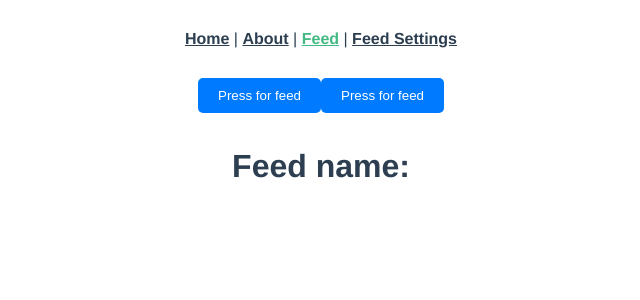
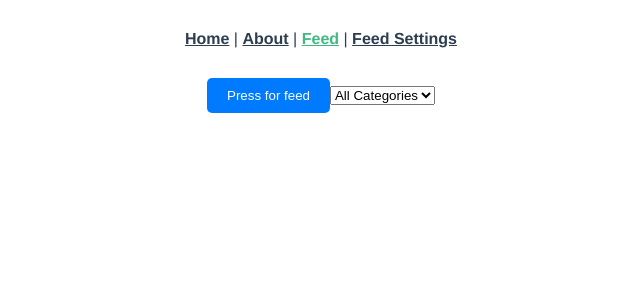
Before and after one commit to Romar-II/lolo-v5-frontend, a Vue app: page /feed in a window 1280 px wide. Shown: the top 300 px of the page, without its empty margins (319-959 px from the left). Built offline with nearby package versions, Linux system fonts and the light colour scheme.

Commit message:
Initial commit

```diff
--- a/src/views/FeedView.vue
+++ b/src/views/FeedView.vue
@@ -1,8 +1,13 @@
 <template>
-  <button @click="getFeeds">Press for feed</button>
-  <button @click="getFeeds">Press for feed</button>
-  <div v-for="content in contents">
-    <h1>Feed name:{{ content.feedTitle }}</h1>
+  <div>
+    <button @click="getFeeds">Press for feed</button>
+    <select v-model="selectedCategory" @change="filterNewsByCategories">
+      <option value="">All Categories</option>
+      <option v-for="category in availableCategories" :key="category" :value="category">{{ category }}</option>
+    </select>
+  </div>
+  <div v-for="content in filteredContents" :key="content.feedTitle">
+    <h1>Feed name: {{ content.feedTitle }}</h1>
     <div class="news-grid">
       <a v-for="item in content.news" :key="item.guid" :href="item.link" target="_blank" class="news-item">
         <div class="content">
@@ -31,24 +36,22 @@
 
 <script>
 import axios from 'axios';
-import {parseStringPromise} from 'xml2js';
+import { parseStringPromise } from 'xml2js';
 
 export default {
   data() {
     return {
-      feeds:[],
-      contents: [
-        {
-          feedTitle:'',
-          news: []
-        }
-
-      ],
+      feeds: [],
+      contents: [],
+      filteredContents: [],
+      availableCategories: [],
+      selectedCategory: ''
     };
   },
   methods: {
     getFeeds: async function () {
       this.contents = [];
+      this.availableCategories = [];
       for (const feed of this.feeds) {
         try {
           let { data } = await axios.get(feed.link);
@@ -68,13 +71,33 @@ export default {
           };
           this.sortByDate(feedContent.news); // Sort the news by date
           this.contents.push(feedContent);
+
+          // Update available categories
+          feedContent.news.forEach(item => {
+            item.categories.forEach(category => {
+              if (category &&!this.availableCategories.includes(category)) {
+                this.availableCategories.push(category);
+              }
+            });
+          });
         } catch (error) {
           console.error('Error fetching and parsing the RSS feed:', error);
         }
       }
+      this.filterNewsByCategories(); // Filter news after fetching
     },
     sortByDate(news) {
       news.sort((a, b) => new Date(b.pubDate) - new Date(a.pubDate));
+    },
+    filterNewsByCategories() {
+      if (this.selectedCategory === '') {
+        this.filteredContents = this.contents;
+      } else {
+        this.filteredContents = this.contents.map(content => ({
+          ...content,
+          news: content.news.filter(item => item.categories.includes(this.selectedCategory))
+        }));
+      }
     },
     loadFeeds() {
       this.feeds = JSON.parse(localStorage.getItem('feeds'));
```
